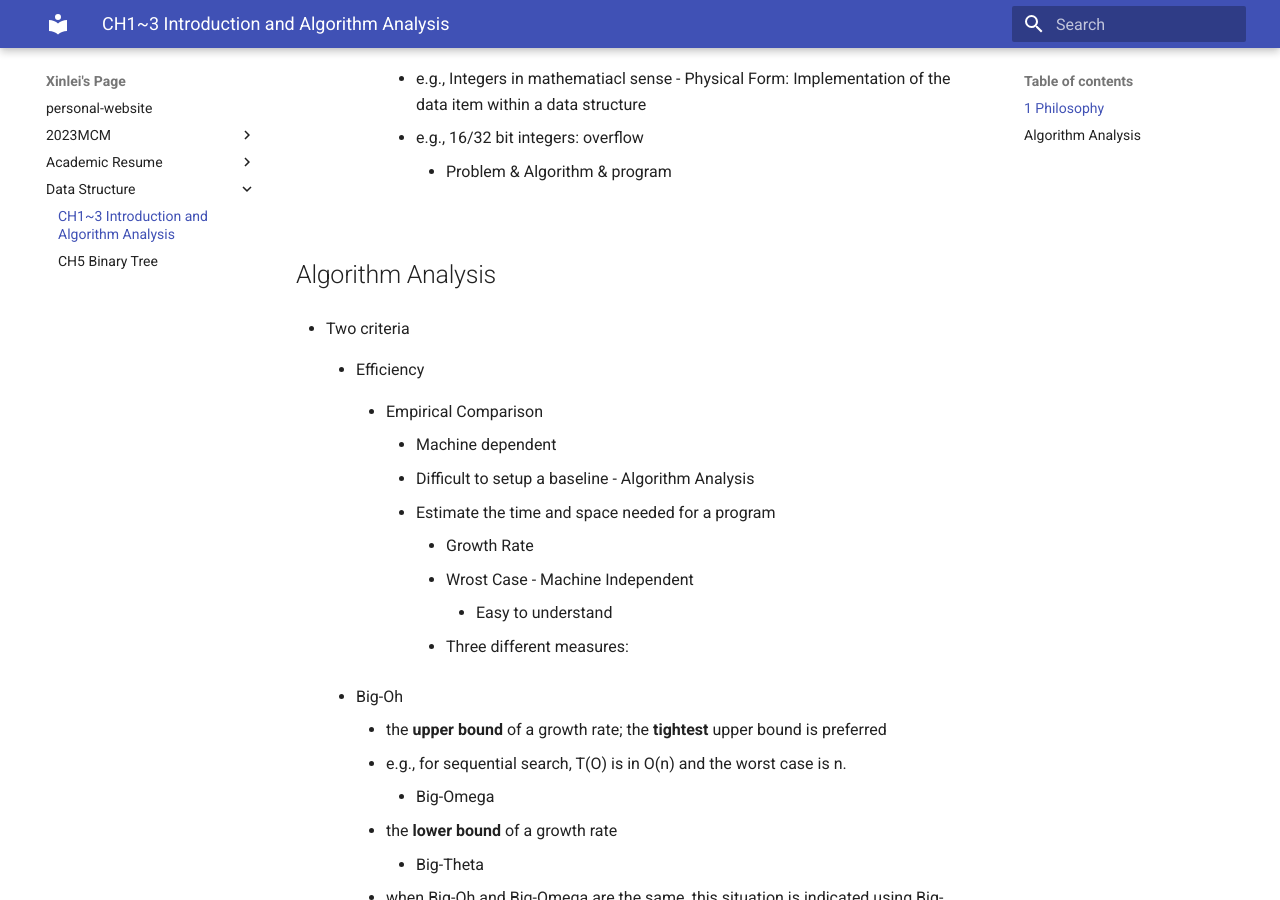
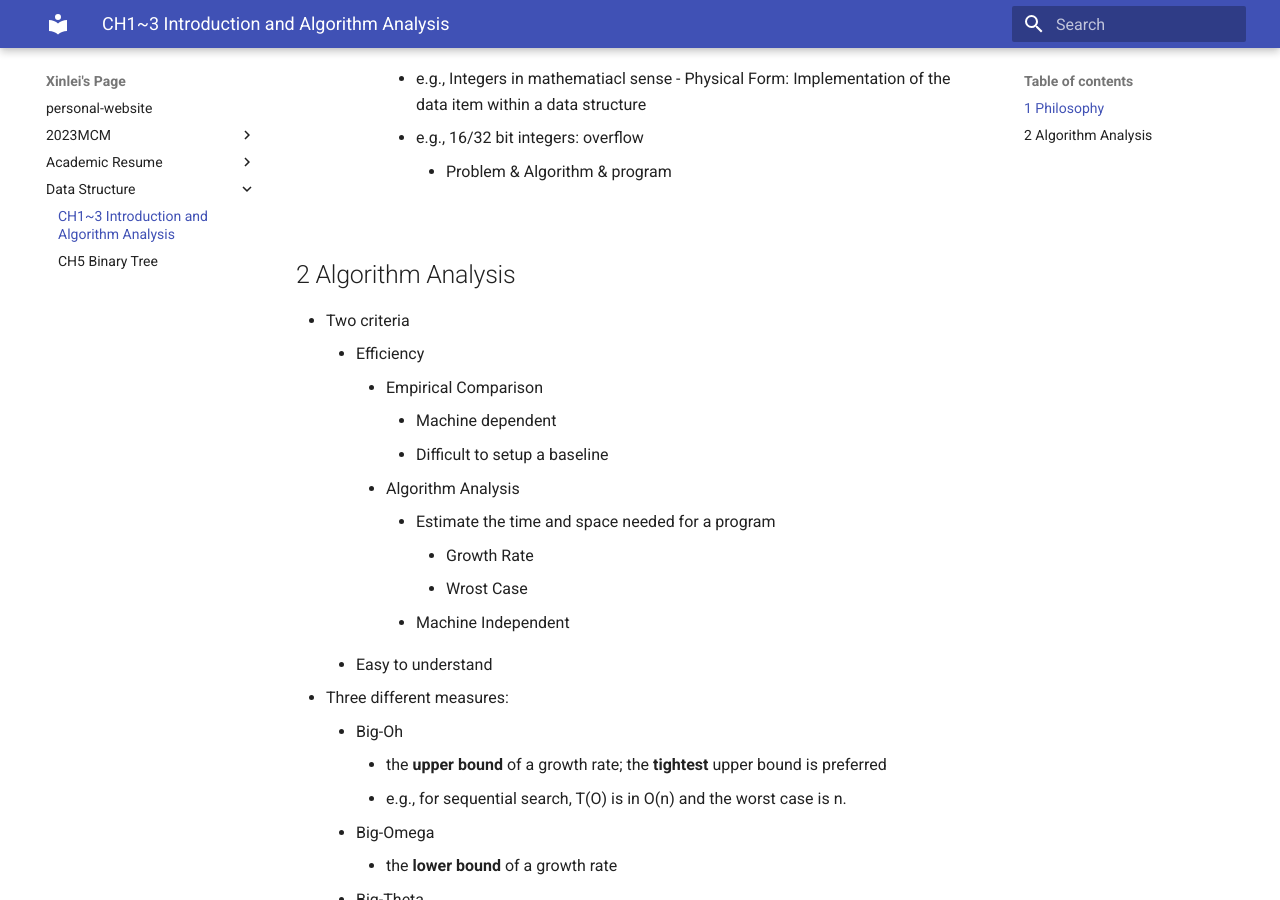
Before and after one commit to GuanQinG-GitHub/personal-website, an MkDocs documentation site: the page built from docs/Data Structure/CH1~3 Introduction and Algorithm Analysis.md, in a window 1280 px wide and 900 px high, scrolled down 1129 px. Built offline with MkDocs 1.6.1 and Material for MkDocs 9.7.7, drawn with Linux system fonts in a browser that asks for light colours.

Commit message:
Update CH1~3 Introduction and Algorithm Analysis.md

```diff
--- a/docs/Data Structure/CH1~3 Introduction and Algorithm Analysis.md
+++ b/docs/Data Structure/CH1~3 Introduction and Algorithm Analysis.md
@@ -47,39 +47,27 @@
             - e.g., 16/32 bit integers: overflow
     - Problem & Algorithm & program
 
-## Algorithm Analysis
-
+## 2 Algorithm Analysis
 - Two criteria
-
     - Efficiency
-
         - Empirical Comparison
-
             - Machine dependent
             - Difficult to setup a baseline
         - Algorithm Analysis
-
             - Estimate the time and space needed for a program
-
                 - Growth Rate
                 - Wrost Case
             - Machine Independent
     - Easy to understand
 - Three different measures:
-
     - Big-Oh
-
         - the **upper bound** of a growth rate; the **tightest** upper bound is preferred
         - e.g., for sequential search, T(O) is in O(n) and the worst case is n.
     - Big-Omega
-
         - the **lower bound** of a growth rate
     - Big-Theta
-
         - when Big-Oh and Big-Omega are the same, this situation is indicated using Big-Theta.
 - Space/Time Tradeoff Principle
-
     - One can often reduce time if one is willing to sacrifice space, or vice versa.
-
         - e.g., Encoding or packing information (save space)
         - e.g., Table lookup (save time)
```
